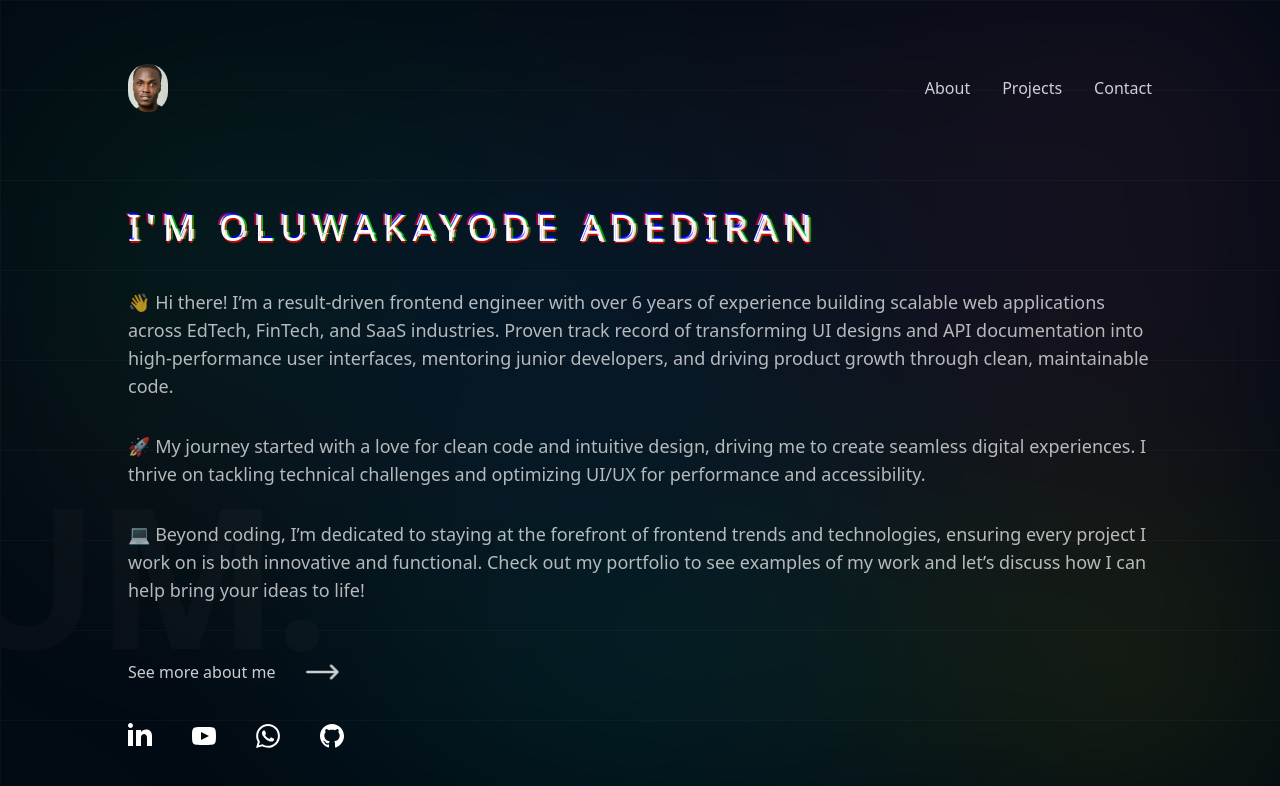
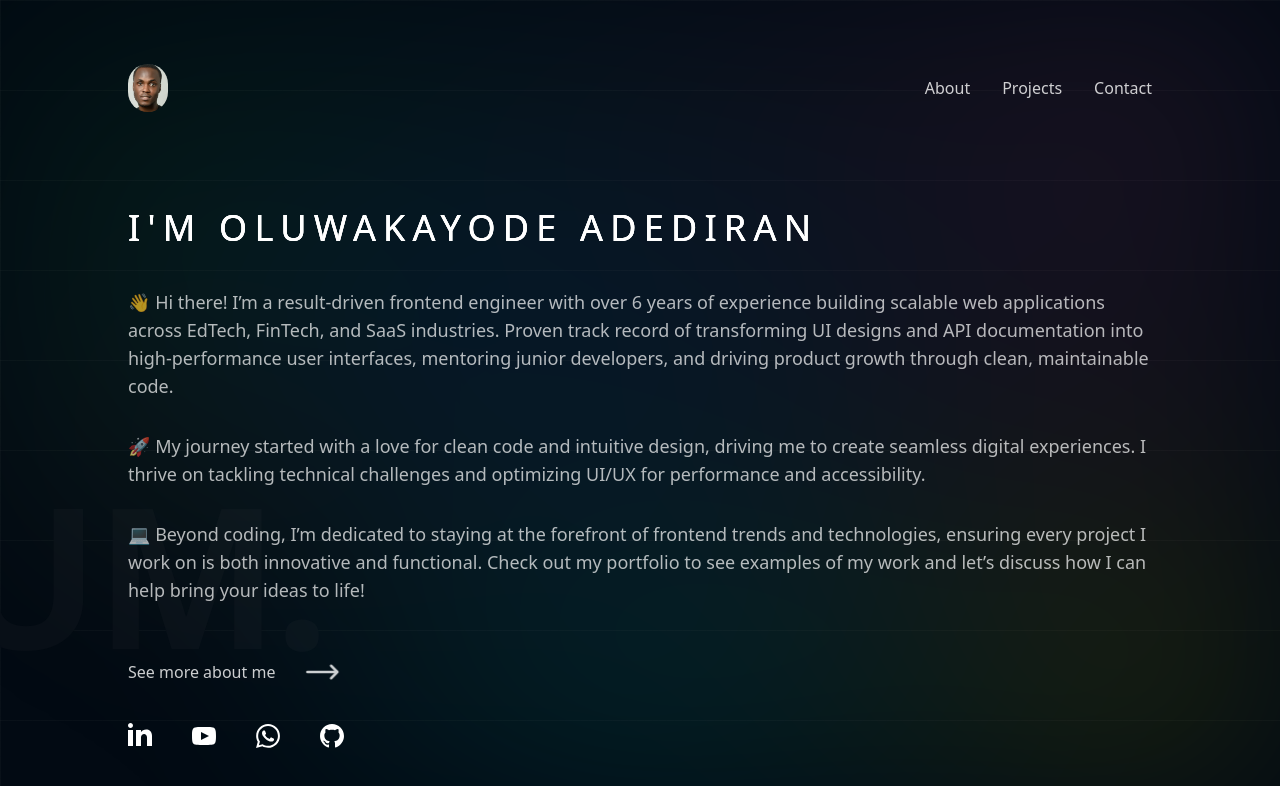
Before and after one commit to stephenkayade/my-portfolio, a React (Create React App) app: page / in a window 1280 px wide. Shown: the top 786 px of the page. Built offline with nearby package versions, Linux system fonts and the light colour scheme.

Commit message:
updated app

```diff
--- a/public/css/custom.css
+++ b/public/css/custom.css
@@ -38,31 +38,14 @@ body {
     font-weight: 300;
     text-transform: uppercase;
     letter-spacing: 0.2em;
-    text-shadow:
-        0.05em 0 0 rgba(255, 0, 0, 0.75),
-        -0.025em -.05em 0 rgba(0, 255, 0, 0.75),
-        0.025em 0.05em 0 rgba(0, 0, 255, 0.75);
-    animation: glitch 500ms infinite;
+
+    /* animation: glitch 500ms infinite; */
 }
 
 .glitch span {
     position: absolute;
     top: 0;
     left: 0
-}
-
-.glitch span:first-child {
-    animation: glitch 650ms infinite;
-    clip-path: polygon(0 0, 100% 0, 100% 45%, 0 45%);
-    transform: translate(-0.05em, -0.025em);
-    opacity: 0.8;
-}
-
-.glitch span:last-child {
-    animation: glitch 375ms infinite;
-    clip-path: polygon(0 80%, 100% 20%, 100% 100%, 0 45%);
-    transform: translate(0.05em, 0.025em);
-    opacity: 0.8;
 }
 
 .next-arrow {
```
